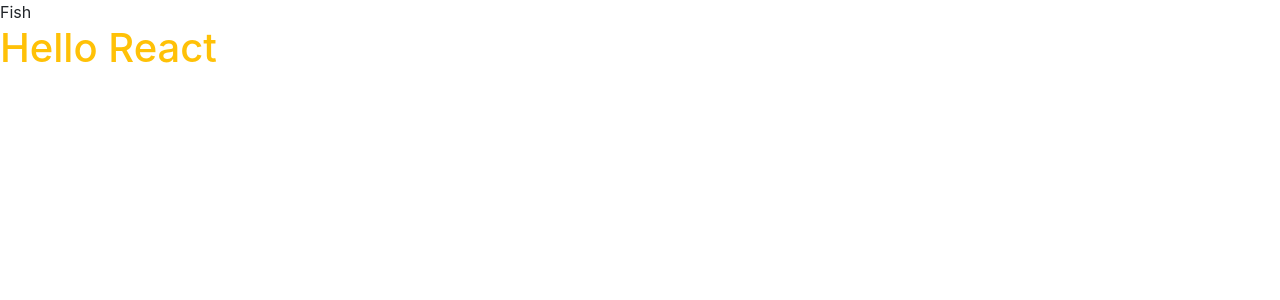
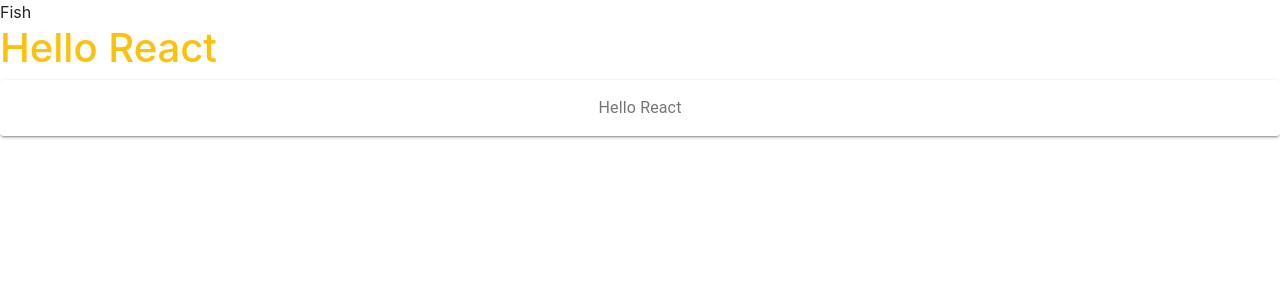
Before and after one commit to vonerikbarren/XYZ-Calculator, a React (Create React App) app in the folder client/: page / in a window 1280 px wide. Shown: the top 300 px of the page. Built offline with nearby package versions, Linux system fonts and the light colour scheme.

Commit message:
material-ui test successful

```diff
--- a/client/src/App.js
+++ b/client/src/App.js
@@ -2,15 +2,42 @@
 import './App.css';
 
 //-------Material-UI-------------
+import { makeStyles } from '@material-ui/core/styles';
 import Grid from '@material-ui/core/Grid';
 import Paper from '@material-ui/core/Paper';
 import Typography from '@material-ui/core/Typography';
 
+const useStyles = makeStyles((theme) => ({
+  root: {
+    flexGrow: 1,
+  },
+  paper: {
+    padding: theme.spacing(2),
+    textAlign: 'center',
+    color: theme.palette.text.secondary,
+  }
+
+}));
+
+
+
 function App() {
+  const mui = useStyles();
+
   return (
     <div className="App">
       <div>Fish</div>
       <h1 className="text-warning">Hello React</h1>
+
+      <Grid container spacing={3}>
+        <Grid item xs={12}>
+          <Paper elevation={2} className={mui.paper}>
+            <Typography>
+              Hello React
+            </Typography>
+          </Paper>
+        </Grid>
+      </Grid>
 
 
     </div>
```
